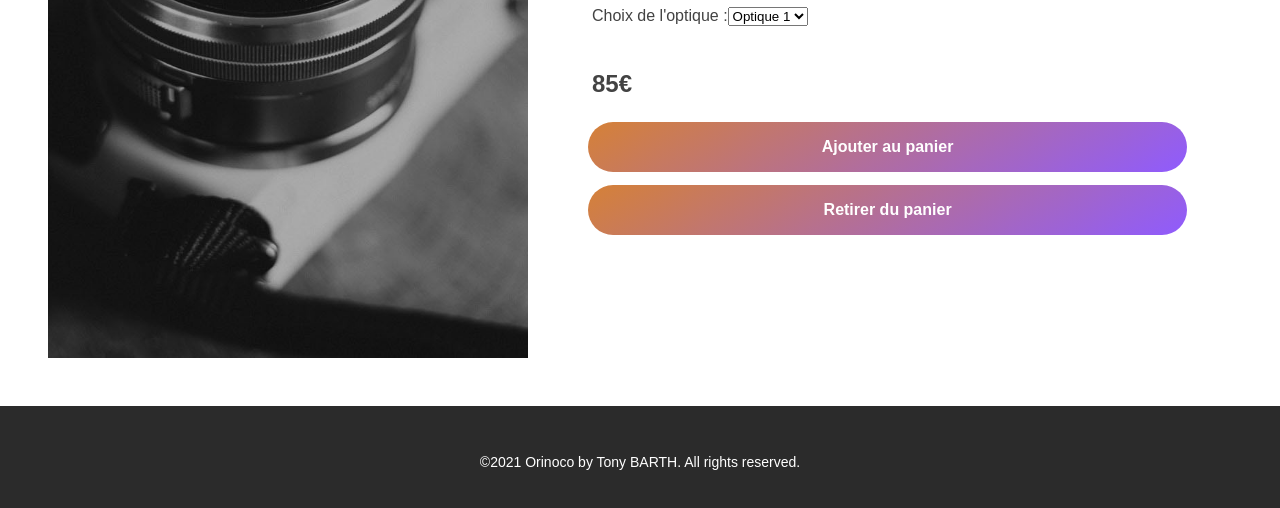
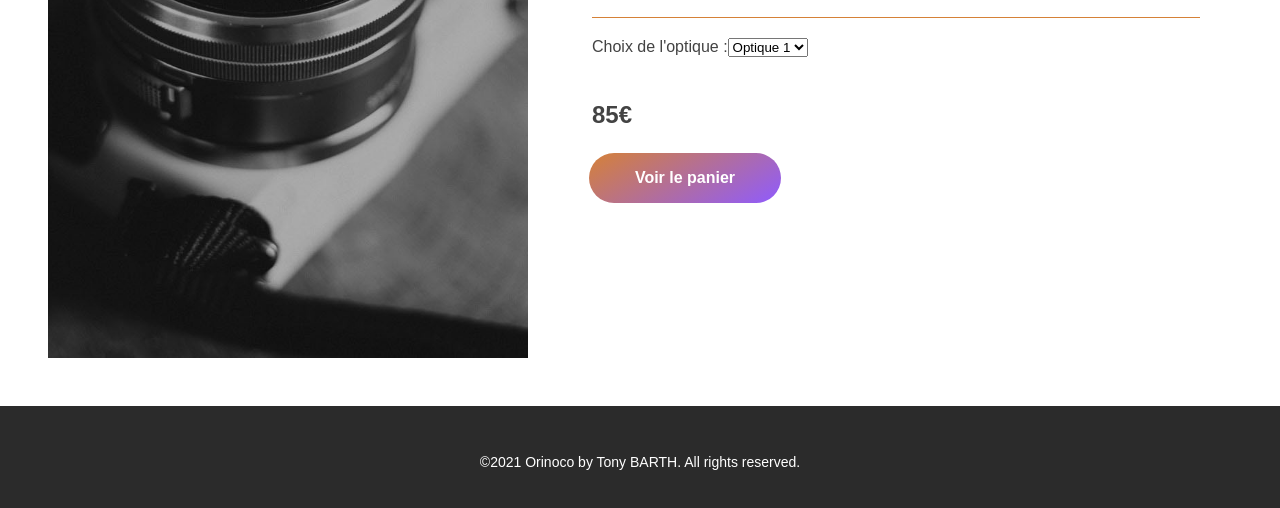
Before and after one commit to TonyBARTH/TonyBARTH_5_07012021, a plain HTML site: page product.html in a window 1280 px wide. Both pictures are taken after a click on the element "Ajouter au panier". Shown: the part 410-918 px from the top of the page. Drawn offline with Linux system fonts and the light colour scheme; no server answers.

Commit message:
Changing-buttons-fix

```diff
--- a/js/product.js
+++ b/js/product.js
@@ -48,8 +48,12 @@ document.getElementById("add-cart").addEventListener('click', function(){
         userCart.push(id);
         localStorage.setItem('userCart', JSON.stringify(userCart));
         alert("Votre article a bien été ajouté au panier !");
+        document.getElementById("add-cart").style.display = 'none';
+        document.getElementById("goto-cart").style.display = 'block';
     } else {
         alert("Cet article est déjà dans votre panier !");
+        document.getElementById("add-cart").style.display = 'none';
+        document.getElementById("goto-cart").style.display = 'block';
     }
 });
 
@@ -79,5 +83,7 @@ document.getElementById("delete-cart").addEventListener('click', function(){
         localStorage.setItem('userCart', JSON.stringify(userCart));
         /* On restructure ensuite le panier pour termnier l'opération */
         alert("Votre article a été retiré du panier !")
+        document.getElementById("add-cart").style.display = 'block';
+        document.getElementById("goto-cart").style.display = 'none';
     }
 });
--- a/product.html
+++ b/product.html
@@ -53,6 +53,7 @@
                 </div>
 
                 <div class="btn add-cart2" id="add-cart">Ajouter au panier</div>
+                <div class="btn goto-cart" id="goto-cart" onclick="window.location.href = 'cart.html';">Voir le panier</div>
                 <div class="btn delete-cart2" id="delete-cart">Retirer du panier</div>
 
             </div>
--- a/style.css
+++ b/style.css
@@ -154,7 +154,7 @@ footer {
 }
 
 .products-list__image {
-    opacity: 1;
+    opacity: 0.9;
     height: 100%;
     width: auto;
     object-fit: cover;
@@ -355,6 +355,7 @@ input {
     font-weight: bold;
     text-align: center;
     min-width: 10em;
+    width: fit-content;
     padding: 1em;
     border: none;
     border-radius: 35px;
@@ -375,10 +376,15 @@ input {
     bottom: 4em;
 }
 .add-cart2 {
-    margin-left: -4px;
+    margin-left: -3px;
+}
+.goto-cart {
+    display: none;
+    margin-left: -3px;
 }
 .delete-cart2 {
-    margin-left: -4px;
+    display: none;
+    margin-left: -3px;
 }
 .back-to-home {
     margin: 3em auto;
```
